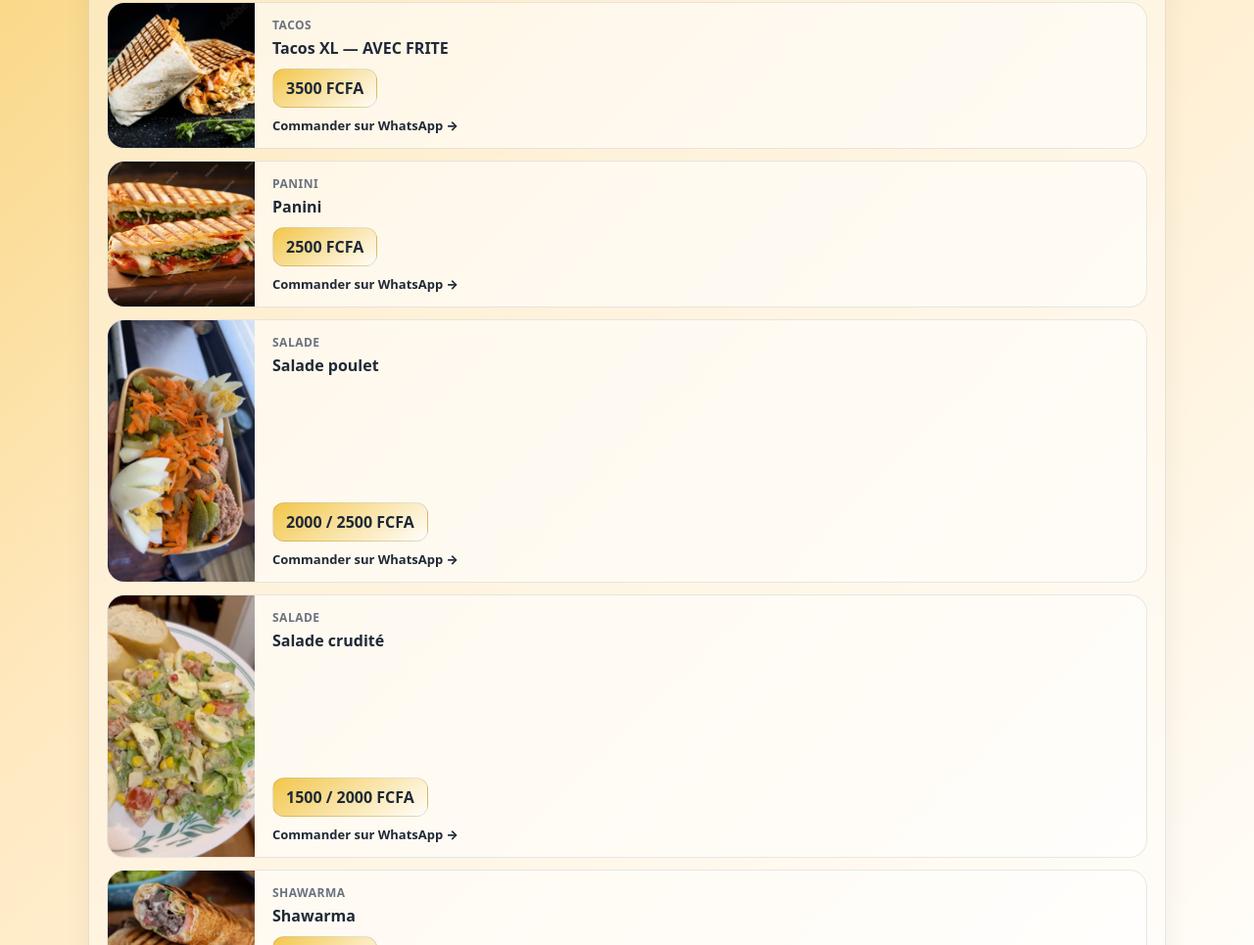
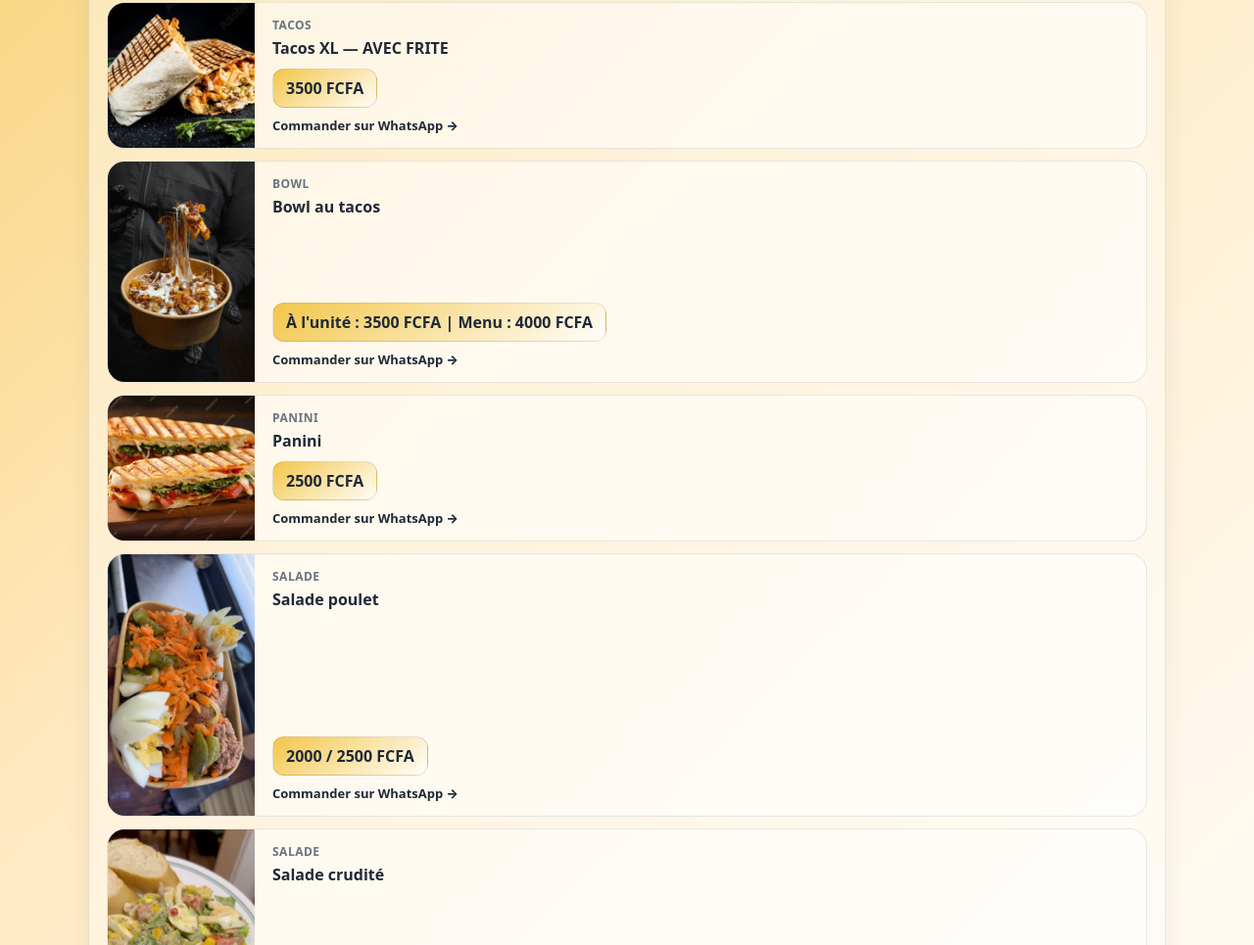
Before and after one commit to niaks2025/chic-tacos, a plain HTML site: page index.html in a window 1280 px wide. Shown: the part 875-1840 px from the top of the page at 98% size. Drawn offline with Linux system fonts and the light colour scheme.

Commit message:
Add bowl tacos and cheese bomb to menu
Co-authored-by: Copilot <223556219+Copilot@users.noreply.github.com>

```diff
--- a/index.html
+++ b/index.html
@@ -479,6 +479,8 @@
   const menuItems = [
     { category:"Tacos", name:"Tacos normal — AVEC FRITE", price:"2500 FCFA", image:"images/tacos 1 .jpg", icon:"🌮" },
     { category:"Tacos", name:"Tacos XL — AVEC FRITE", price:"3500 FCFA", image:"images/tacos 1 .jpg", icon:"🌮" },
+    { category:"Bowl", name:"Bowl au tacos", price:"À l'unité : 3500 FCFA | Menu : 4000 FCFA", image:"images/bowl-au-tacos.jpg", icon:"🥣" },
+    { category:"Accompagnement", name:"Bombe au fromage", price:"À l'unité : 1500 FCFA | Menu : 2000 FCFA", image:"images/bombe-au-fromage.jpg", icon:"🧀", days:[6] },
     { category:"Panini", name:"Panini", price:"2500 FCFA", image:"images/panini.jpg", icon:"🥪" },
     { category:"Poulet", name:"Poulet crispy", price:"4000 FCFA", image:"images/poulet crispy.jpg", icon:"🍗", days:[2,5] },
     { category:"Salade", name:"Salade poulet", price:"2000 / 2500 FCFA", image:"images/salade poulet.jpeg", icon:"🥗", days:[1] },
```
Also changed, not shown: images/bombe-au-fromage.jpg (added), images/bowl-au-tacos.jpg (added).
